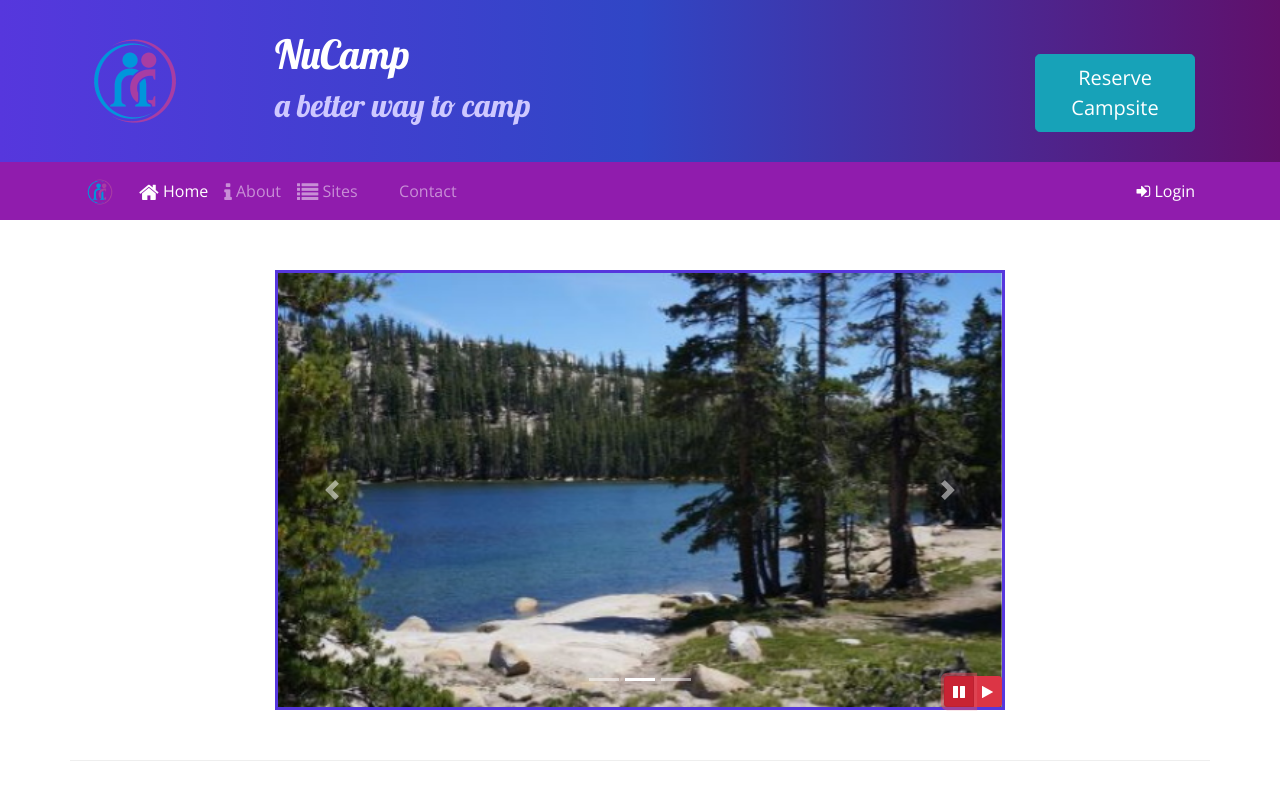
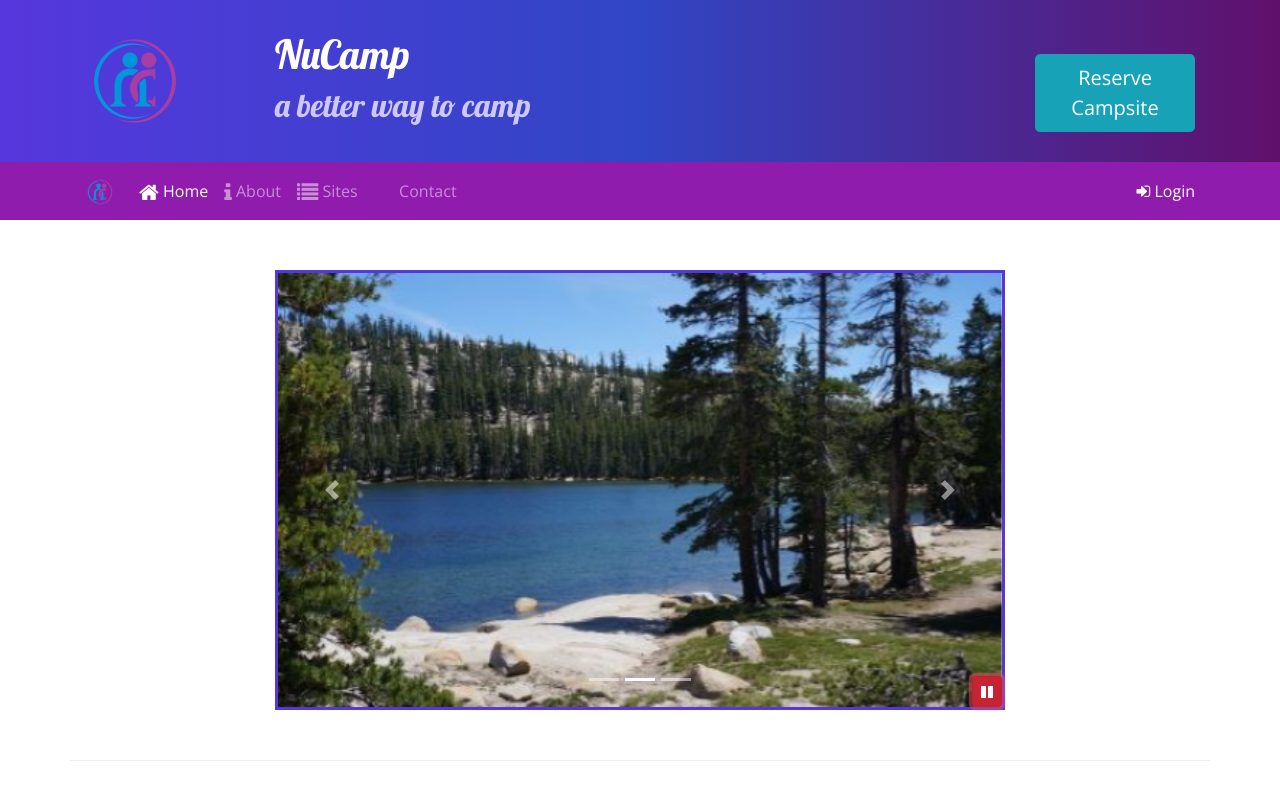
Before and after one commit to rafgui12/Workshop2.responsivebootstrap, a website: page index.html in a window 1280 px wide. Both pictures are taken after a click on the button 959 px from the left and 691 px from the top of the page. Shown: the top 800 px of the page. Drawn offline with nearby package versions, Linux system fonts and the light colour scheme.

Commit message:
Bootstrap and jQuery Part 2

```diff
--- a/index.html
+++ b/index.html
@@ -187,14 +187,9 @@
                         <span class="carousel-control-next-icon"></span>
                         <span class="sr-only">Next</span>
                     </a>
-                    <div class="btn-group" id="carouselButton">
-                        <button class="btn btn-danger btn-sm" id="carouselPause">
-                            <i class="fa fa-pause"></i>
-                        </button>
-                        <button class="btn btn-danger btn-sm" id="carouselPlay">
-                            <i class="fa fa-play"></i>
-                        </button>
-                    </div>
+                    <button class="btn btn-danger btn-sm" id="carouselButton">
+                        <i class="fa fa-play"></i>
+                    </button>
                 </div>
             </div>
         </div>
@@ -282,14 +277,19 @@
             $('[data-toggle="tooltip"]').tooltip()
         })
     </script>
-    <script>
+     <script>
         $(function() {
-            $(".carousel").carousel( { interval: 2000, pause: "false" } );
-            $("#carouselPause").click(function(){
-                $(".carousel").carousel("pause");
-            });
-            $("#carouselPlay").click(function(){
-                $(".carousel").carousel("cycle");
+            $(".carousel").carousel( { interval: 2000 } );
+            $("#carouselButton").click(function(){
+                if ($("#carouselButton").children("i").hasClass("fa-pause")) {
+                    $(".carousel").carousel("pause");
+                    $("#carouselButton").children("i").removeClass("fa-pause");
+                    $("#carouselButton").children("i").addClass("fa-play");
+                } else {
+                    $(".carousel").carousel("cycle");
+                    $("#carouselButton").children("i").removeClass("fa-play");
+                    $("#carouselButton").children("i").addClass("fa-pause");
+                }
             });
         });
     </script>
```
